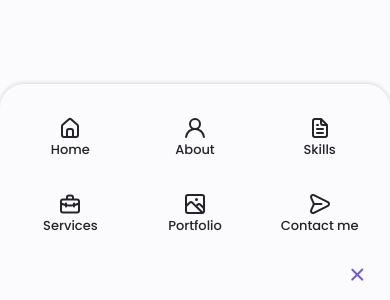
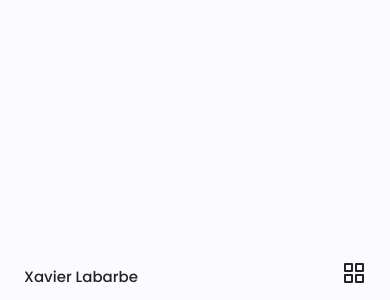
Before and after one commit to Xavier-Labarbe/cv-nextjs, a Next.js app: page / in a window 390 px wide. Shown: the part 544-844 px from the top of the page. Built offline with nearby package versions, Linux system fonts and the light colour scheme.

Commit message:
Added header.js and finishing the navbar for little screen

```diff
--- a/pages/components/header.js
+++ b/pages/components/header.js
@@ -1,12 +1,28 @@
 import * as Unicons from "@iconscout/react-unicons";
 import {useEffect, useRef} from "react";
-import {render} from "react-dom";
 
 export default function Header() {
     const navMenu = useRef(),
         navToggle = useRef(),
         navClose = useRef()
+    let nav__link
 
+    useEffect(() => {
+        if(navToggle && navToggle.current){
+            navToggle.current.addEventListener('click', () => {
+                navMenu.current.classList.add('show-menu')
+            });
+        }
+        if(navClose && navClose.current){
+            navClose.current.addEventListener('click', () => {
+                navMenu.current.classList.remove('show-menu')
+            })
+        }
+        nav__link = document.querySelectorAll(".nav__link")
+        nav__link.forEach(n => n.addEventListener('click', () => {
+            navMenu.current.classList.remove('show-menu')
+        }))
+    }, [])
 
     return (
         <header className={"header"} id={"header"}>
--- a/pages/index.js
+++ b/pages/index.js
@@ -4,6 +4,9 @@ export default function Home() {
   return (
     <div>
       <Header/>
+        <main className="main">
+
+        </main>
     </div>
   )
 }
--- a/styles/globals.css
+++ b/styles/globals.css
@@ -164,14 +164,14 @@ img{
 @media screen and (max-width: 767px) {
   .nav__menu{
     position: fixed;
-    bottom: 0;
+    bottom: -100%;
     left: 0;
     width: 100%;
     background-color: var(--body-color);
     padding: 2rem 1.5rem 4rem;
     box-shadow: 0 -1px 4px rgba(0,0,0,.15);
     border-radius: 1.5rem 1.5rem 0 0;
-    transition: .3s;
+    transition: .5s;
   }
 }
 
```
